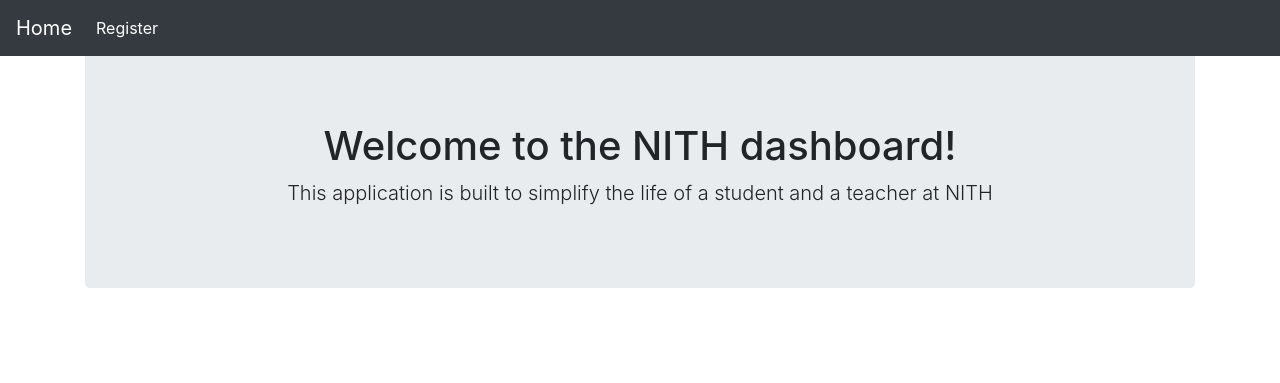
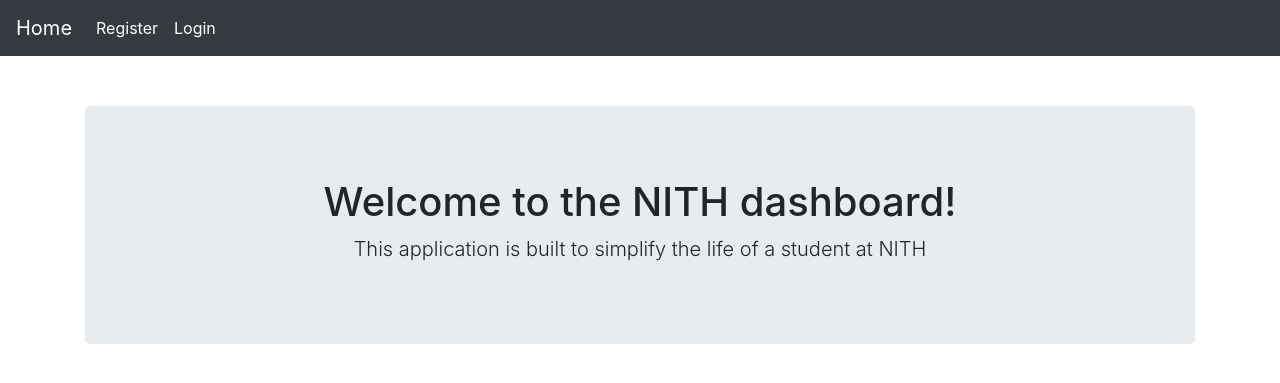
Before and after one commit to Prakriti-nith/Student-Dashboard, a Flask app: page / in a window 1280 px wide. Shown: the top 383 px of the page. Run offline with Flask 2, Linux system fonts and the light colour scheme; some libraries are stand-ins or nearby versions.

Commit message:
Added login and dashboard

```diff
--- a/app.py
+++ b/app.py
@@ -2,6 +2,7 @@ from flask import Flask, request, render_template, flash, redirect, url_for, ses
 from flask_mysqldb import MySQL
 from wtforms import Form, StringField, TextAreaField, PasswordField, validators
 from passlib.hash import sha256_crypt
+from functools import wraps
 
 app = Flask(__name__)
 
@@ -14,10 +15,12 @@ app.config['MYSQL_CURSORCLASS'] = 'DictCursor'
 # init MYSQL
 mysql = MySQL(app)
 
+# Index
 @app.route('/')
 def index():
     return render_template('home.html')
 
+# Register form class
 class RegisterForm(Form):
     name = StringField('Name', [validators.Length(min=1, max=50)])
     email = StringField('Email', [validators.Length(min=6, max=50)])
@@ -28,6 +31,7 @@ class RegisterForm(Form):
     ])
     confirm = PasswordField('Confirm Password')
 
+# USer Register
 @app.route('/register', methods=['GET', 'POST'])
 def register():
     form = RegisterForm(request.form)
@@ -55,6 +59,68 @@ def register():
 
     return render_template('register.html', form=form)
 
+# User login
+@app.route('/login', methods=['GET', 'POST'])
+def login():
+    if request.method == 'POST':
+        # Get Form Fields
+        roll_number = request.form['roll_number']
+        password_candidate = request.form['password']
+
+        # Create cursor
+        cur = mysql.connection.cursor()
+
+        # Get user by roll_number
+        result = cur.execute("SELECT * FROM user WHERE roll_number = %s", [roll_number])
+
+        if result > 0:
+            # Get stored hash
+            data = cur.fetchone()
+            password = data['password']
+
+            # Compare Passwords
+            if sha256_crypt.verify(password_candidate, password):
+                # passed
+                app.logger.info('PASSWORD MATCHED')
+                session['logged_in'] = True
+                session['roll_number'] = roll_number
+
+                flash('Yoe are now logged in', 'success')
+                return redirect(url_for('dashboard'))
+            else:
+                error = 'Invalid Login'
+                return render_template('login.html', error=error)
+            cur.close
+        else:
+            error = 'Username not found'
+            return render_template('login.html', error=error)
+
+    return render_template('login.html')
+
+# Decorator: Checks if user logged in
+def is_logged_in(f):
+    @wraps(f)
+    def wrap(*args, **kwargs):
+        if 'logged_in' in session:
+            return f(*args, **kwargs)
+        else:
+            flash('Unauthorized, please login', 'danger')
+            return redirect(url_for('login'))
+    return wrap
+
+# Logout
+@app.route('/logout')
+def logout():
+    session.clear()
+    flash('You are now logged out', 'success')
+    return redirect(url_for('login'))
+
+# Dashboard
+@app.route('/dashboard')
+@is_logged_in
+def dashboard():
+    return render_template('dashboard.html')
+
 if __name__ == '__main__':
     app.secret_key='secret123'
     app.run(debug=True)
--- /dev/null
+++ b/templates/dashboard.html
@@ -0,0 +1,5 @@
+{% extends 'layout.html' %}
+
+{% block body %}
+    <h1>Dashboard <small>Welcome {{session.roll_number}}</small></h1>
+{% endblock %}
--- a/templates/home.html
+++ b/templates/home.html
@@ -9,6 +9,6 @@
     <div class="jumbotron text-center">
         <h1></h1>
         <h1>Welcome to the NITH dashboard!</h1>
-        <p class="lead">This application is built to simplify the life of a student and a teacher at NITH</p>
+        <p class="lead">This application is built to simplify the life of a student at NITH</p>
     </div>
 {% endblock %}
--- a/templates/includes/_messages.html
+++ b/templates/includes/_messages.html
@@ -5,3 +5,11 @@
     {% endfor %}
   {% endif %}
 {% endwith %}
+
+{% if error %}
+    <div class="alert alert-danger">{{error}}</div>
+{% endif %}
+
+{% if msg %}
+    <div class="alert alert-danger">{{msg}}</div>
+{% endif %}
--- a/templates/includes/_navbar.html
+++ b/templates/includes/_navbar.html
@@ -13,14 +13,26 @@
   </div>
 </nav> -->
 
-<nav class="navbar navbar-default navbar-expand-md navbar-dark bg-dark fixed-top">
+<nav class="navbar navbar-default navbar-expand-md navbar-dark bg-dark">
   <a class="navbar-brand" href="/">Home</a>
 
   <div class="collapse navbar-collapse" id="navbarsExampleDefault">
     <ul class="navbar-nav mr-auto">
-      <li class="nav-item active">
-        <a class="nav-link" href="/register">Register <span class="sr-only">(current)</span></a>
-      </li>
+      {% if session.logged_in %}
+        <li class="nav-item active">
+          <a class="nav-link" href="/dashboard">DashBoard <span class="sr-only">(current)</span></a>
+        </li>
+        <li class="nav-item active">
+          <a class="nav-link" href="/logout">Logout <span class="sr-only">(current)</span></a>
+        </li>
+      {% else %}
+        <li class="nav-item active">
+          <a class="nav-link" href="/register">Register <span class="sr-only">(current)</span></a>
+        </li>
+        <li class="nav-item active">
+          <a class="nav-link" href="/login">Login <span class="sr-only">(current)</span></a>
+        </li>
+      {% endif %}
     </ul>
   </div>
 </nav>
```
Also changed, not shown: templates/login.html (added, +18 -0 lines).
